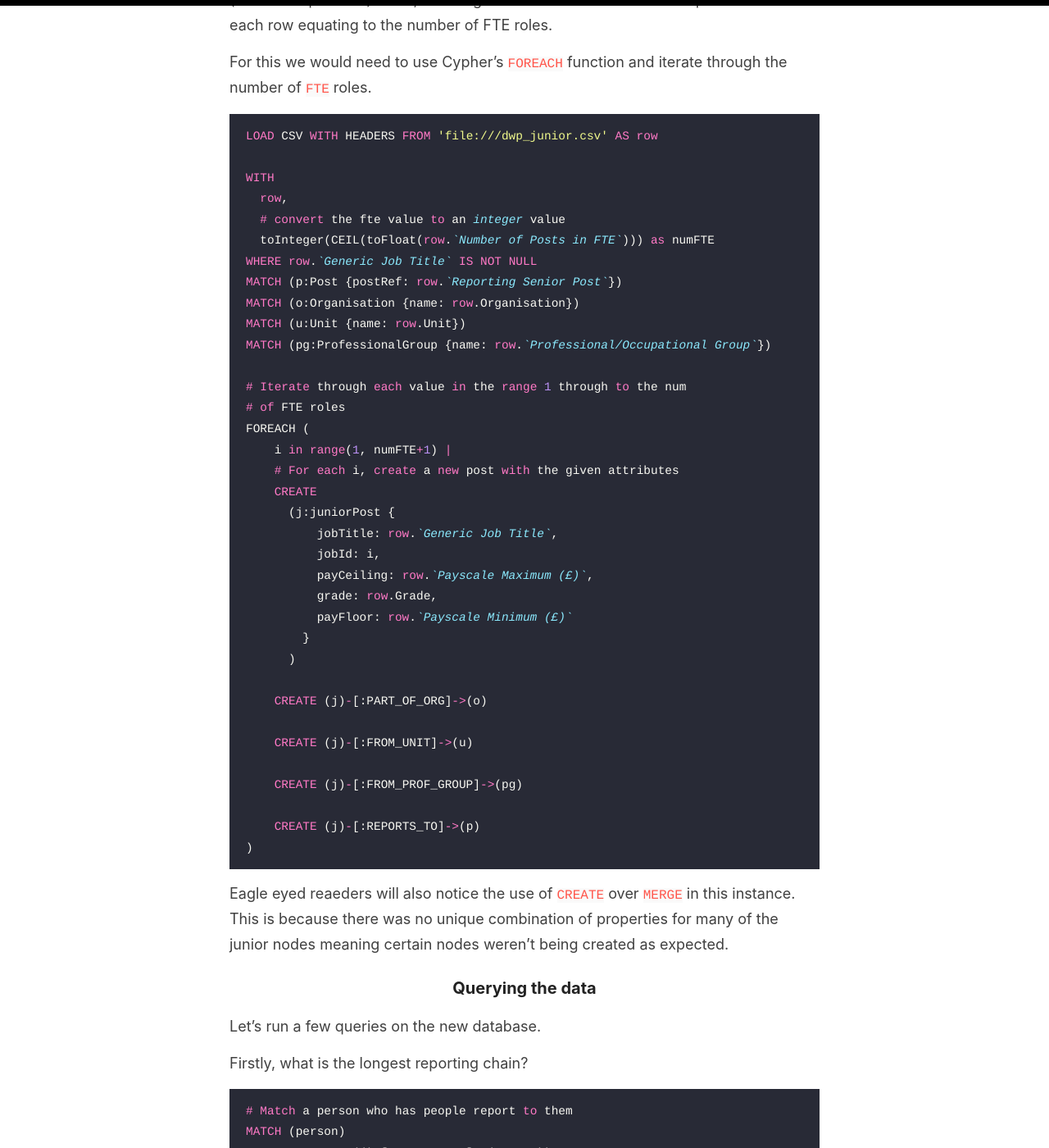
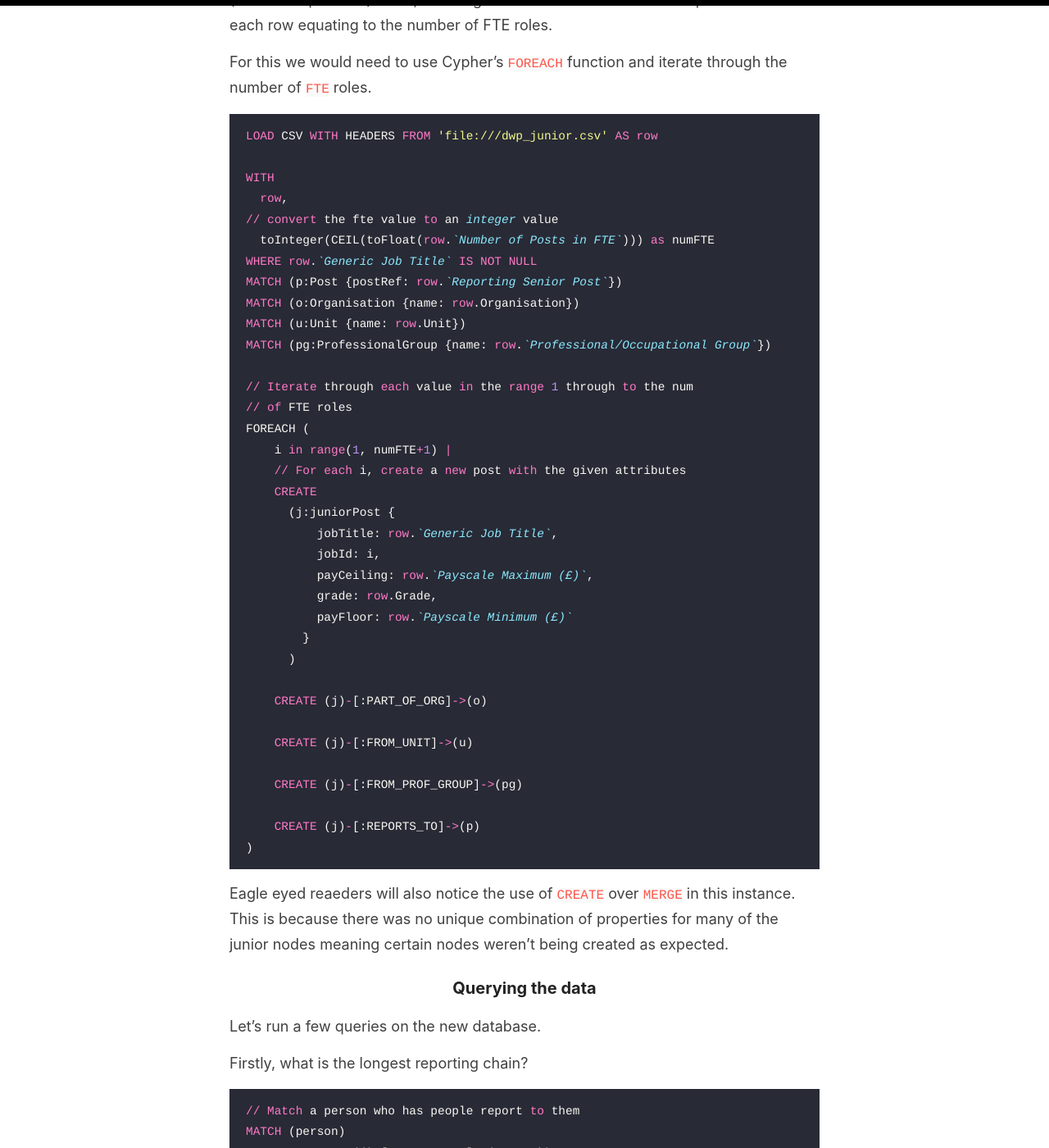
Before and after one commit to Grant592/grant592.github.io, a Jekyll site: the page built from _posts/2021-12-08-dwp.md, in a window 1280 px wide and 1400 px high, scrolled down 2484 px. Shown: the whole window at 82% size. Built offline with Jekyll 4.4.1, drawn with Linux system fonts in a browser that asks for light colours; comment, search, counter and statistics services are not loaded.

Commit message:
updated sql commenting

````diff
--- a/_posts/2021-12-08-dwp.md
+++ b/_posts/2021-12-08-dwp.md
@@ -78,7 +78,7 @@ LOAD CSV WITH HEADERS FROM 'file:///dwp_junior.csv' AS row
 
 WITH
   row,
-  # convert the fte value to an integer value
+// convert the fte value to an integer value
   toInteger(CEIL(toFloat(row.`Number of Posts in FTE`))) as numFTE
 WHERE row.`Generic Job Title` IS NOT NULL
 MATCH (p:Post {postRef: row.`Reporting Senior Post`})
@@ -86,11 +86,11 @@ MATCH (o:Organisation {name: row.Organisation})
 MATCH (u:Unit {name: row.Unit})
 MATCH (pg:ProfessionalGroup {name: row.`Professional/Occupational Group`})
 
-# Iterate through each value in the range 1 through to the num
-# of FTE roles
+// Iterate through each value in the range 1 through to the num
+// of FTE roles
 FOREACH (
     i in range(1, numFTE+1) |
-    # For each i, create a new post with the given attributes
+    // For each i, create a new post with the given attributes
     CREATE
       (j:juniorPost {
           jobTitle: row.`Generic Job Title`,
@@ -120,13 +120,14 @@ Let's run a few queries on the new database.
 Firstly, what is the longest reporting chain?
 
 ```sql
-# Match a person who has people report to them
+// Match a person who has people report to them
 MATCH (person)
   WHERE EXISTS (()-[:REPORTS_TO]->(person))
   AND NOT EXISTS ((person)-[:REPORTS_TO]->())
 
-# Find a path from people at the bottom ladder all the way to the top
-MATCH path=(sub)-[:REPORTS_TO*]->(person) WHERE NOT EXISTS(()-[:REPORTS_TO]->(sub))
+// Find a path from people at the bottom ladder all the way to the top
+MATCH path=(sub)-[:REPORTS_TO*]->(person)
+WHERE NOT EXISTS(()-[:REPORTS_TO]->(sub))
 WITH path, size(nodes(path)) as lenPath ORDER BY lenPath DESC LIMIT 5
 RETURN path, lenPath
 ```
@@ -138,15 +139,15 @@ And from here we can see the path from the bottom to the top and the pay ceiling
 Next, can we calculate the sum of all the salaries for each persons reporting chain? Yes, yes we can. Although we need to be careful we don't return duplicate nodes when matching reporting paths.
 
 ```sql
-# Variable length pattern match
+// Variable length pattern match
 MATCH path=(n)<-[:REPORTS_TO*1..]-(sub)
 
-# Take the highest person in the chain and all other as a separate array
+// Take the highest person in the chain and all other as a separate array
 WITH n, [p in nodes(path) WHERE id(p) <> id(n)] as people
 UNWIND people as p
 
-# The above will return mulitple paths, so unwind and collect only the
-# distinct nodes
+// The above will return mulitple paths, so unwind and collect only the
+// distinct nodes
 WITH n.postRef as postRef, collect(distinct p) as subs
 
 UNWIND subs as sub
````
